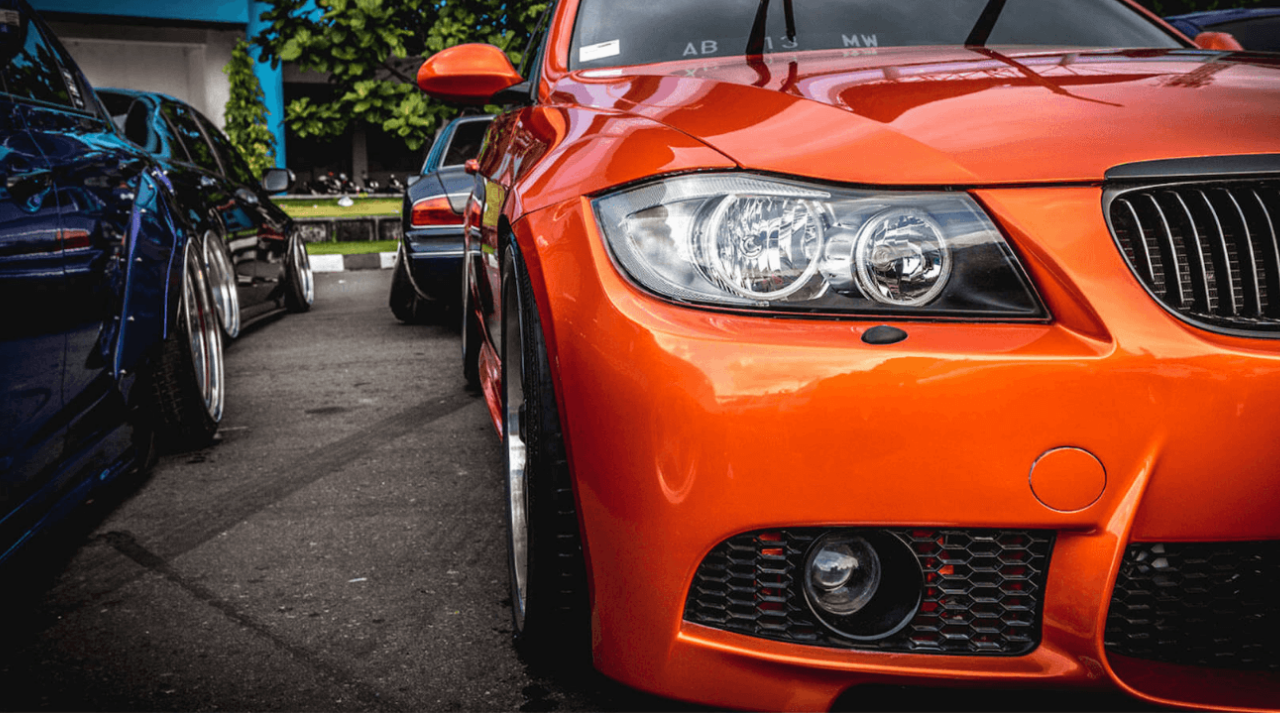
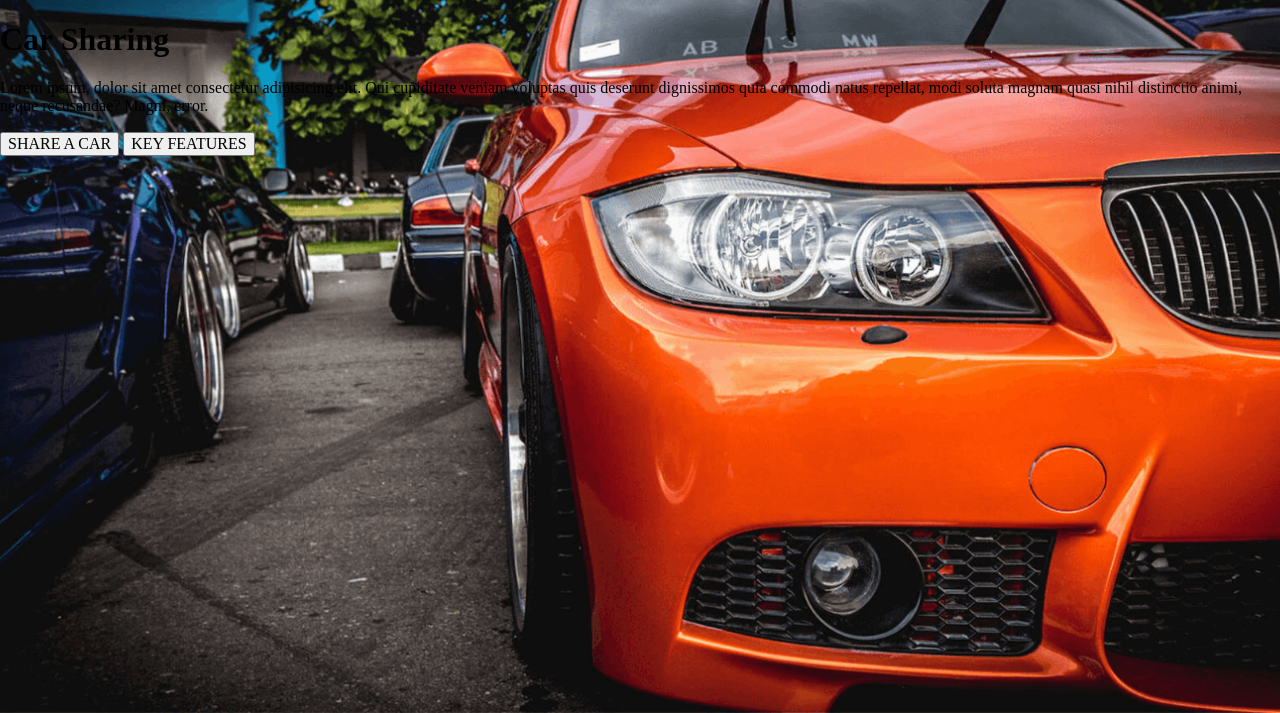
Before and after one commit to DevYadav-D/car_sharing, a website: page index.html in a window 1280 px wide. Shown: the part 87-800 px from the top of the page. Drawn offline with Linux system fonts and the light colour scheme.

Commit message:
html markup for intro component

```diff
--- a/index.html
+++ b/index.html
@@ -27,6 +27,15 @@
                 </nav>
         </div>
         </header>
+
+        <section class="intro__content">
+            <h1 class="intro__hdl">Car Sharing</h1>
+            <p class="intro__text">Lorem ipsum, dolor sit amet consectetur adipisicing elit. Qui cupiditate veniam voluptas quis deserunt dignissimos quia commodi natus repellat, modi soluta magnam quasi nihil distinctio animi, neque recusandae? Magni, error.</p>
+            <div class="intro__btns">
+                <button class="intro__btn">SHARE A CAR</button>
+                <button class="intro__btn">KEY FEATURES</button>
+            </div>
+        </section>
     </div>
 </body>
 </html>
```
Also changed, not shown: 1 other file.
